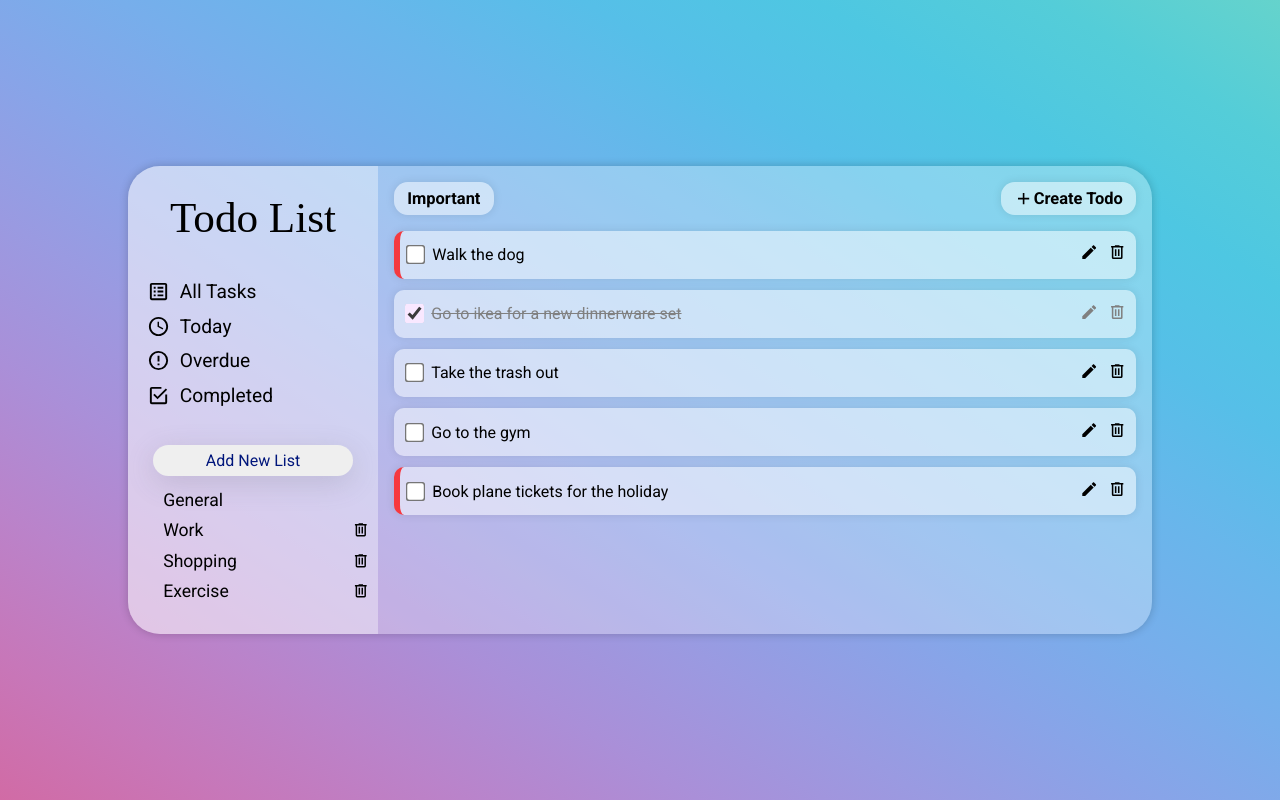
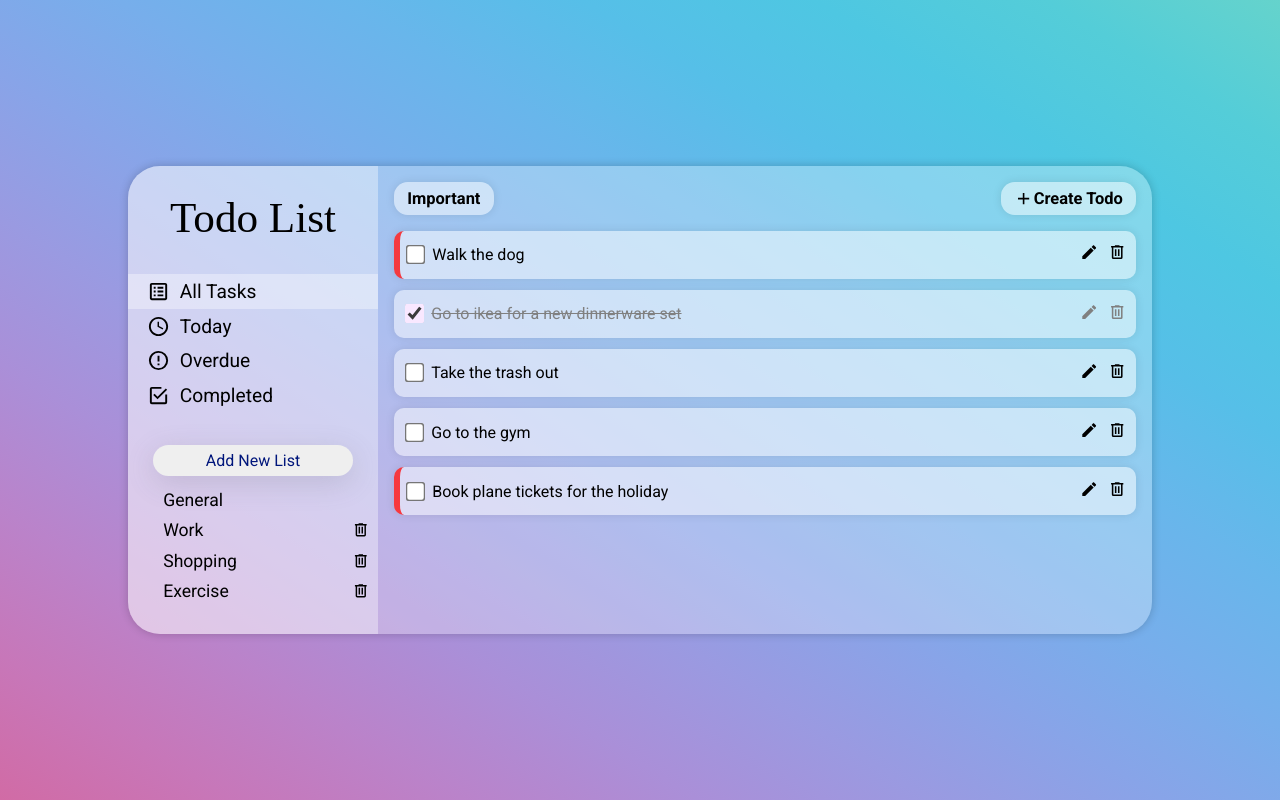
Before and after one commit to RimaSem/todo-list, a React (Vite) app: page / in a window 1280 px wide. Built offline with nearby package versions, Linux system fonts and the light colour scheme; a web font is replaced by a local one.

Commit message:
Highlight selected nav item/list

```diff
--- a/src/components/GeneralNav.tsx
+++ b/src/components/GeneralNav.tsx
@@ -9,24 +9,47 @@ import {
 type GeneralNavProps = {
   filterBy: string;
   setFilterBy: React.Dispatch<React.SetStateAction<string>>;
+  selectedFilter: string;
+  setSelectedFilter: React.Dispatch<React.SetStateAction<string>>;
+  displayMenu: () => void;
+  handleClick: (arg0: string) => void;
 };
 
-function GeneralNav({ filterBy, setFilterBy }: GeneralNavProps) {
+function GeneralNav({
+  filterBy,
+  setFilterBy,
+  selectedFilter,
+  setSelectedFilter,
+  displayMenu,
+  handleClick,
+}: GeneralNavProps) {
   return (
     <div className="general-nav">
-      <div className="nav-item all-tasks" onClick={() => setFilterBy("")}>
+      <div
+        className={`nav-item all-tasks ${selectedFilter === "" && "active"}`}
+        onClick={() => handleClick("")}
+      >
         <Icon className="nav-icon" path={mdiListBoxOutline} />
         <div className="nav-item-text">All Tasks</div>
       </div>
-      <div className="nav-item" onClick={() => setFilterBy("Today")}>
+      <div
+        className={`nav-item ${selectedFilter === "Today" && "active"}`}
+        onClick={() => handleClick("Today")}
+      >
         <Icon className="nav-icon" path={mdiClockTimeFourOutline} />
         <div className="nav-item-text">Today</div>
       </div>
-      <div className="nav-item" onClick={() => setFilterBy("Overdue")}>
+      <div
+        className={`nav-item ${selectedFilter === "Overdue" && "active"}`}
+        onClick={() => handleClick("Overdue")}
+      >
         <Icon className="nav-icon" path={mdiAlertCircleOutline} />
         <div className="nav-item-text">Overdue</div>
       </div>
-      <div className="nav-item" onClick={() => setFilterBy("Completed")}>
+      <div
+        className={`nav-item ${selectedFilter === "Completed" && "active"}`}
+        onClick={() => handleClick("Completed")}
+      >
         <Icon className="nav-icon" path={mdiCheckboxMarkedOutline} />
         <div className="nav-item-text">Completed</div>
       </div>
--- a/src/components/ListNav.tsx
+++ b/src/components/ListNav.tsx
@@ -1,6 +1,7 @@
 import Icon from "@mdi/react";
 import { mdiTrashCanOutline } from "@mdi/js";
 import { nanoid } from "nanoid";
+import { useEffect } from "react";
 
 type ListNavProps = {
   setListFormActive: React.Dispatch<React.SetStateAction<boolean>>;
@@ -17,6 +18,9 @@ type ListNavProps = {
   setAllTasks: React.Dispatch<React.SetStateAction<any[]>>;
   filterBy: string;
   setFilterBy: React.Dispatch<React.SetStateAction<string>>;
+  selectedFilter: string;
+  setSelectedFilter: React.Dispatch<React.SetStateAction<string>>;
+  handleClick: (arg0: string) => void;
 };
 
 function ListNav({
@@ -27,12 +31,20 @@ function ListNav({
   setAllTasks,
   filterBy,
   setFilterBy,
+  selectedFilter,
+  setSelectedFilter,
+  handleClick,
 }: ListNavProps) {
+  useEffect(() => {
+    setFilterBy(selectedFilter);
+  }, [selectedFilter]);
+
   const displayLists = allLists.map((list) => (
     <div
       key={nanoid()}
-      className="list-nav-item"
-      onClick={() => setFilterBy(list.title ? list.title : "")}
+      className={`list-nav-item ${selectedFilter === list.title && "active"}`}
+      id={list.title}
+      onClick={() => handleClick(list.title ? list.title : "")}
     >
       <div className="list-nav-item-text">{list.title}</div>
       <div
@@ -57,7 +69,11 @@ function ListNav({
       <button onClick={() => setListFormActive(true)} type="button">
         Add New List
       </button>
-      <div className="list-nav-item" onClick={() => setFilterBy("General")}>
+      <div
+        className={`list-nav-item ${selectedFilter === "General" && "active"}`}
+        id="General"
+        onClick={() => handleClick("General")}
+      >
         <div className="list-nav-item-text">General</div>
       </div>
       {displayLists}
--- a/src/components/Menu.tsx
+++ b/src/components/Menu.tsx
@@ -28,6 +28,7 @@ function Menu({
   setFilterBy,
 }: MenuProps) {
   const [listFormActive, setListFormActive] = useState(false);
+  const [selectedFilter, setSelectedFilter] = useState("");
 
   const hamburgerMenuRef = useRef<HTMLDivElement>(null);
   const slidingMenuRef = useRef<HTMLDivElement>(null);
@@ -35,6 +36,11 @@ function Menu({
   function displayMenu() {
     hamburgerMenuRef.current?.classList.toggle("active");
     slidingMenuRef.current?.classList.toggle("active");
+  }
+
+  function handleClick(name: string) {
+    setSelectedFilter(name);
+    displayMenu();
   }
 
   return (
@@ -47,7 +53,14 @@ function Menu({
         />
       )}
       <div ref={slidingMenuRef} className="off-screen-menu">
-        <GeneralNav filterBy={filterBy} setFilterBy={setFilterBy} />
+        <GeneralNav
+          filterBy={filterBy}
+          setFilterBy={setFilterBy}
+          selectedFilter={selectedFilter}
+          setSelectedFilter={setSelectedFilter}
+          displayMenu={displayMenu}
+          handleClick={handleClick}
+        />
         <ListNav
           setListFormActive={setListFormActive}
           allLists={allLists}
@@ -56,6 +69,9 @@ function Menu({
           setAllTasks={setAllTasks}
           filterBy={filterBy}
           setFilterBy={setFilterBy}
+          selectedFilter={selectedFilter}
+          setSelectedFilter={setSelectedFilter}
+          handleClick={handleClick}
         />
       </div>
       <div className="header">
@@ -70,7 +86,14 @@ function Menu({
         </div>
         <div className="menu-title">Todo List</div>
         <div className="sidebar-menu">
-          <GeneralNav filterBy={filterBy} setFilterBy={setFilterBy} />
+          <GeneralNav
+            filterBy={filterBy}
+            setFilterBy={setFilterBy}
+            selectedFilter={selectedFilter}
+            setSelectedFilter={setSelectedFilter}
+            displayMenu={displayMenu}
+            handleClick={handleClick}
+          />
           <ListNav
             setListFormActive={setListFormActive}
             allLists={allLists}
@@ -79,6 +102,9 @@ function Menu({
             setAllTasks={setAllTasks}
             filterBy={filterBy}
             setFilterBy={setFilterBy}
+            selectedFilter={selectedFilter}
+            setSelectedFilter={setSelectedFilter}
+            handleClick={handleClick}
           />
         </div>
       </div>
--- a/src/components/scss/_GeneralNav.scss
+++ b/src/components/scss/_GeneralNav.scss
@@ -15,8 +15,12 @@
 
     &:hover,
     &:focus {
-      background-color: rgba(255, 255, 255, 0.352);
+      background-color: rgba(255, 255, 255, 0.156);
     }
+  }
+
+  .nav-item.active {
+    background-color: rgba(255, 255, 255, 0.352);
   }
 }
 
--- a/src/components/scss/_ListNav.scss
+++ b/src/components/scss/_ListNav.scss
@@ -37,7 +37,7 @@
 
     &:hover,
     &:focus {
-      background-color: rgba(255, 255, 255, 0.352);
+      background-color: rgba(255, 255, 255, 0.156);
     }
 
     .delete-list-icon {
@@ -50,6 +50,10 @@
         color: rgba(171, 5, 5, 0.667);
       }
     }
+  }
+
+  .list-nav-item.active {
+    background-color: rgba(255, 255, 255, 0.352);
   }
 }
 
```
